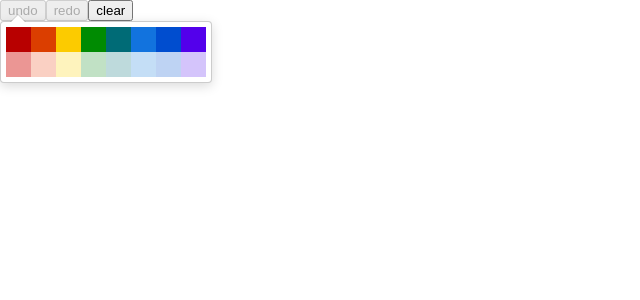
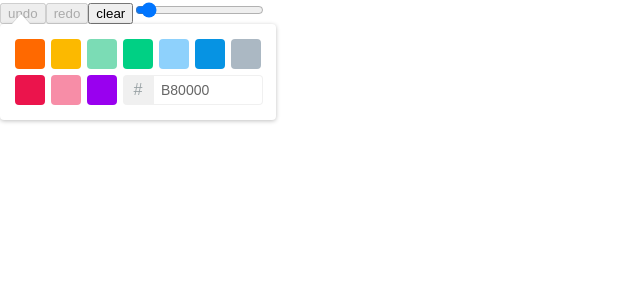
Before and after one commit to kevin940726/drawful, a React (Create React App) app: page / in a window 1280 px wide. Shown: the top 300 px of the page, without its empty margins (0-640 px from the left). Built offline with nearby package versions, Linux system fonts and the light colour scheme.

Commit message:
✨ Feat: add size changer

```diff
--- a/src/App.js
+++ b/src/App.js
@@ -1,5 +1,5 @@
 import React, { PureComponent } from 'react';
-import { GithubPicker } from 'react-color';
+import { TwitterPicker } from 'react-color';
 import './App.css';
 
 class Drawful extends PureComponent {
@@ -7,19 +7,20 @@ class Drawful extends PureComponent {
     now: 0,
     history: [''],
     color: '#b80000',
+    size: 3,
   };
 
   componentDidMount() {
     const canvas = this.ref;
     this.ctx = canvas.getContext('2d');
 
-    this.ctx.lineWidth = 3;
     this.ctx.lineJoin = 'round';
     this.ctx.lineCap = 'round';
   }
 
   handleMouseMove = (e) => {
     if (this.isMouseDown) {
+      this.ctx.lineWidth = this.state.size;
       this.ctx.strokeStyle = this.state.color;
 
       const mouse = {
@@ -118,6 +119,12 @@ class Drawful extends PureComponent {
     this.handleMouseUp();
   }
 
+  handleSizeChange = (e) => {
+    this.setState({
+      size: +e.target.value,
+    });
+  }
+
   ref = null;
   ctx = null;
   mouse = {
@@ -127,14 +134,15 @@ class Drawful extends PureComponent {
   isMouseDown = false;
 
   render() {
-    const { now, history, color } = this.state;
+    const { now, history, color, size } = this.state;
 
     return (
       <div>
         <button disabled={now <= 0} onClick={this.undo}>undo</button>
         <button disabled={now >= history.length - 1} onClick={this.redo}>redo</button>
         <button onClick={this.clear}>clear</button>
-        <GithubPicker
+        <input type="range" min="2" max="22" onChange={this.handleSizeChange} value={size} />
+        <TwitterPicker
           color={color}
           onChangeComplete={this.handleColorChange}
         />
```
